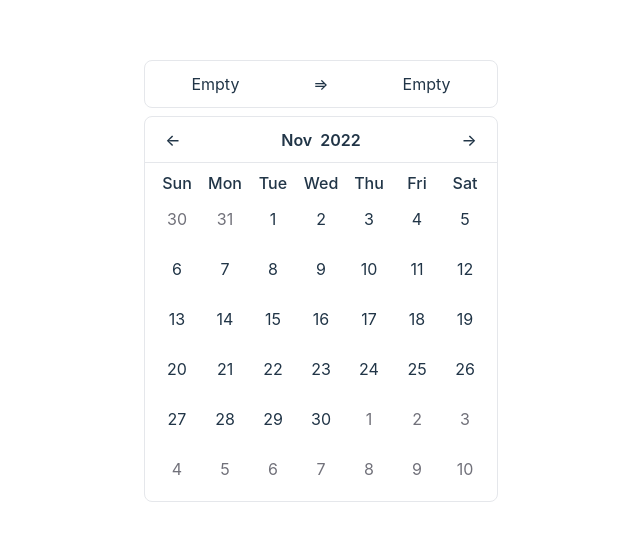
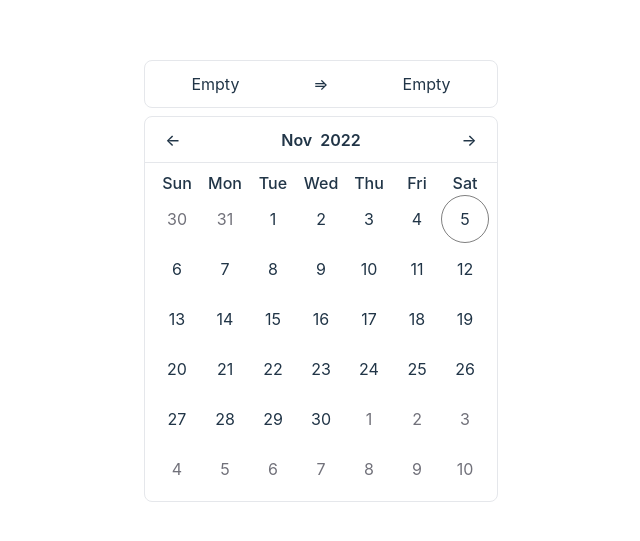
Before and after one commit to JayJay1024/JayUI, a React (Vite) app in the folder packages/site/: page / in a window 1280 px wide. Shown: the part 119-660 px from the top of the page, without its empty margins (319-959 px from the left). Built offline with nearby package versions, Linux system fonts and the light colour scheme.

Commit message:
refactor dates type in Month and adapt it

```diff
--- a/packages/site/src/components/Calendar/index.tsx
+++ b/packages/site/src/components/Calendar/index.tsx
@@ -1,6 +1,6 @@
 import { isToday, isSameDay, subMonths, addMonths, format, isBefore, isAfter } from "date-fns";
 import { useEffect, useState } from "react";
-import { getCalendar, getDayText, getMonthText, getYear, isDayBetween } from "./utils";
+import { getCalendar, getDayOfWeek, getDayText, getMonthText, getYear, isDayBetween } from "./utils";
 import { Month, DayOfTheWeek } from "./types";
 import { DEFAULT_FORMAT, DAY_OF_THE_WEEK } from "./config";
 
@@ -67,7 +67,6 @@ export const Calendar = ({
   }, [currentDate, monthsToShow]);
 
   return (
-    <div>
     <div className="border rounded-lg">
       {months.map((month, index) => {
         return (
@@ -111,24 +110,20 @@ export const Calendar = ({
               </div>
 
               {/* days */}
-                <div className="flex flex-col gap-[2px]">
-                  {month.dates.map((theWeek, index) => (
-                    <div key={index} className="grid grid-cols-7 place-items-center place-content-between">
-                      {theWeek.map((theDay, index) => {
+              <div className="grid grid-cols-7 gap-y-[2px] place-items-center place-content-between">
+                {month.dates.map((theDay, index) => {
                   const isSelectedStartDay = startDate ? isSameDay(startDate, theDay.date) : false;
                   const isSelectedEndDay = endDate ? isSameDay(endDate, theDay.date) : false;
 
-                        const isLastDayOfWeek = index === DayOfTheWeek.Sat;
-                        const isFirstDayOfWeek = index === DayOfTheWeek.Sun;
+                  const isLastDayOfWeek = getDayOfWeek(theDay.date) === DayOfTheWeek.Sat;
+                  const isFirstDayOfWeek = getDayOfWeek(theDay.date) === DayOfTheWeek.Sun;
 
-                        const isBetweentDay =
-                          startDate && endDate ? isDayBetween(startDate, endDate, theDay.date) : false;
+                  const isBetweentDay = startDate && endDate ? isDayBetween(startDate, endDate, theDay.date) : false;
 
-                        const todayClass = isToday(theDay.date) ? "border-white/50" : "";
+                  const todayClass = isToday(theDay.date) ? "border-black/50" : "";
                   const betweenDayClass = isBetweentDay ? "bg-blue-300" : "";
 
-                        const lastDayOfWeekClass =
-                          isLastDayOfWeek && isBetweentDay ? "rounded-tr-full rounded-br-full" : "";
+                  const lastDayOfWeekClass = isLastDayOfWeek && isBetweentDay ? "rounded-tr-full rounded-br-full" : "";
                   const firstDayOfWeekClass =
                     isFirstDayOfWeek && isBetweentDay ? "rounded-tl-full rounded-bl-full" : "";
 
@@ -156,13 +151,10 @@ export const Calendar = ({
                   );
                 })}
               </div>
-                  ))}
-                </div>
             </div>
           </div>
         );
       })}
     </div>
-    </div>
   );
 };
--- a/packages/site/src/components/Calendar/types.ts
+++ b/packages/site/src/components/Calendar/types.ts
@@ -30,5 +30,5 @@ export interface MonthDate {
 
 export interface Month {
   month: Date;
-  dates: MonthDate[][];
+  dates: MonthDate[];
 }
--- a/packages/site/src/components/Calendar/utils.ts
+++ b/packages/site/src/components/Calendar/utils.ts
@@ -1,6 +1,6 @@
 import { getDaysInMonth, getDay, format, isSameDay, isBefore, isAfter } from "date-fns";
 import { Month, MonthDate } from "./types";
-import { DAYS_PER_WEEK, DISPLAY_DATA_EVERY_MONTH } from "./config";
+import { DISPLAY_DATA_EVERY_MONTH } from "./config";
 
 /**
  *
@@ -14,12 +14,11 @@ const getTotalDaysInMonth = (month: number, year: number) => {
 
 /**
  *
- * @param month 1 ... 12
- * @param year 2022 e.g.
+ * @param date the date time
  * @returns 0 | 1 | 2 | 3 | 4 | 5 | 6, the day of week, 0 represents Sunday
  */
-const getDayOfWeekOfMonthFirstDay = (month: number, year: number) => {
-  return getDay(new Date(year, month - 1, 1));
+export const getDayOfWeek = (date: Date) => {
+  return getDay(date);
 };
 
 /**
@@ -28,9 +27,9 @@ const getDayOfWeekOfMonthFirstDay = (month: number, year: number) => {
  * @param year 2022 e.g.
  * @returns 0 | 1 | 2 | 3 | 4 | 5 | 6, the day of week, 0 represents Sunday
  */
-// const getDayOfWeekOfMonthLastDay = (month: number, year: number) => {
-//   return getDay(new Date(year, month - 1, getTotalDaysInMonth(month, year)));
-// };
+const getDayOfWeekOfMonthFirstDay = (month: number, year: number) => {
+  return getDay(new Date(year, month - 1, 1));
+};
 
 /**
  *
@@ -115,12 +114,7 @@ const getMonthDays = (month: number, year: number) => {
     }
   }
 
-  const output: MonthDate[][] = [];
-  for (let i = 0; i < result.length; i += DAYS_PER_WEEK) {
-    output.push(result.slice(i, i + DAYS_PER_WEEK));
-  }
-
-  return output;
+  return result;
 };
 
 /**
```
Lines whose indentation alone changed are shown as unchanged.
